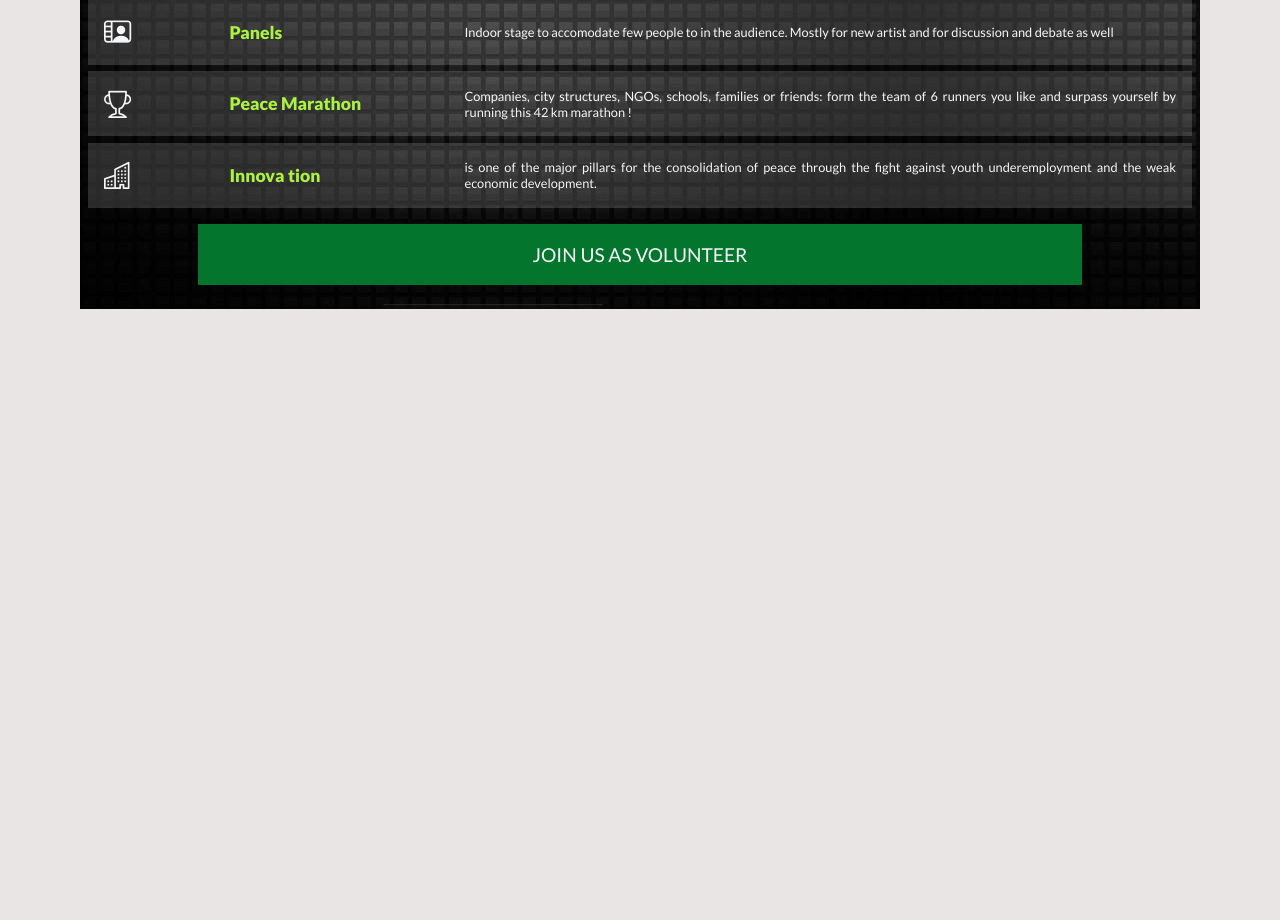
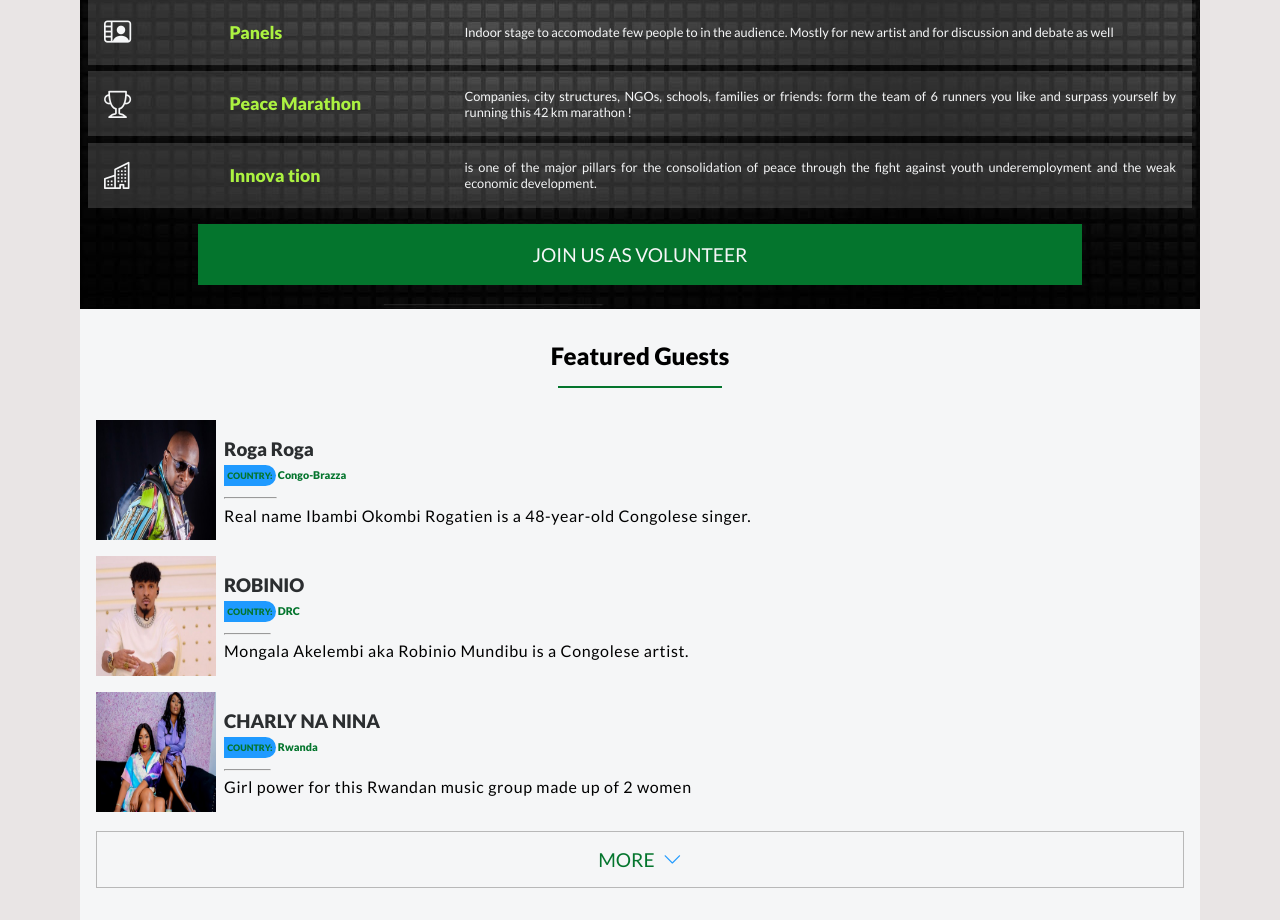
Before and after one commit to Bateyjosue/amani-fest, a plain HTML site: page index.html in a window 1280 px wide. Shown: the part 571-1491 px from the top of the page. Before the commit the page ends 880 px from the top, so only its background shows below. Drawn offline with nearby package versions, Linux system fonts and the light colour scheme.

Commit message:
Milestone 2: Add Featured Guest Section

```diff
--- a/index.html
+++ b/index.html
@@ -124,6 +124,62 @@
         Join Us as Volunteer
       </button>
     </section>
+    <section class="guest">
+      <h2>
+        Featured Guests
+        <div class="hr"></div>
+      </h2>
+      <ul>
+        <li>
+          <div class="img-card">
+            <img class="profile" src="images/roga.jpg" alt="" height="120" width="120">
+          </div>
+          <div class="body-card">
+            <h3>Roga Roga</h3>
+            <h6>
+              <small>COUNTRY:</small> Congo-Brazza
+            </h6>
+            <hr>
+            <p>
+              Real name Ibambi Okombi Rogatien is a 48-year-old Congolese singer.
+            </p>
+          </div>
+        </li>
+        <li>
+          <div class="img-card">
+            <img class="profile" src="images/robi.jpg" alt="" height="120" width="120">
+          </div>
+          <div class="body-card">
+            <h3>ROBINIO</h3>
+            <h6>
+              <small>COUNTRY:</small> DRC
+            </h6>
+            <hr>
+            <p>
+              Mongala Akelembi aka Robinio Mundibu is a Congolese artist.
+            </p>
+          </div>
+        </li>
+        <li>
+          <div class="img-card">
+            <img class="profile" src="images/nina.jpg" alt="" height="120" width="120">
+          </div>
+          <div class="body-card">
+            <h3>CHARLY NA NINA</h3>
+            <h6>
+              <small>COUNTRY:</small> Rwanda
+            </h6>
+            <hr>
+            <p>
+              Girl power for this Rwandan music group made up of 2 women
+            </p>
+          </div>
+        </li>
+      </ul>
+      <button type="button">
+        More <i class="bi bi-chevron-down"></i>
+      </button>
+    </section>
     <script src="js/apps.js"></script>
   </body>
 </html>
--- a/style/style.scss
+++ b/style/style.scss
@@ -160,6 +160,97 @@ header {
   }
 }
 
+.hr {
+  border-top: 2px solid var(--primary);
+  width: 15%;
+  display: flex;
+  margin:1rem auto;
+  padding: 0rem 0rem;
+  font-weight: 200;
+}
+
+.guest {
+  background: var(--white);
+  padding: 1rem;
+
+  h2 {
+    text-align: center;
+    padding: 1rem 0rem;
+
+    div {
+      border-top: 2px solid var(--primary);
+      width: 15%;
+      display: flex;
+      margin:1rem auto;
+      padding: 0rem 0rem;
+      font-weight: 200;
+    }
+  }
+
+  ul {
+    li {
+      display: flex;
+      gap: 0.5rem;
+      align-items: center;
+      margin-bottom: 0.8rem;
+
+      .img-card {
+        .profile {
+          z-index: 1;
+        }
+      }
+
+      h3 {
+        color: var(--dark);
+        padding: 0rem 0rem .5rem;
+        font-weight: 600;
+      }
+
+      h6 {
+        color: var(--primary);
+        margin: 0rem 0rem .5rem;
+
+        small {
+          background: var(--lb-color);
+          padding: .3rem .2rem;
+          border-radius:0rem 0.9rem 0.9rem 0rem;
+        }
+      }
+
+      hr {
+        width: 10%;
+        margin: 1rem 0rem 0rem;
+      }
+
+      p {
+        text-align: justify;
+        font-weight: 200;
+        letter-spacing: 0.04rem;
+        font-size: 1rem;
+        margin-top: .4rem;
+
+      }
+    }
+  }
+
+  button {
+    border: 1px var(--gray) solid;
+    width:100%;
+    margin: 1rem auto;
+    padding: 1rem 0rem;
+    display: flex;
+    justify-content: center;
+    color: var(--primary);
+    font-size: 1.2em;
+    text-transform: uppercase;
+    background: var(--white);
+    i {
+      margin-left: 0.5rem;
+      color: var(--lb-color);
+    }
+  }
+}
+
 // Desktop Version
 
 @media screen and (min-width: 768px) {
```
Also changed, not shown: images/banner.jpg (added), images/nina.jpg (added), images/robi.jpg (added), images/roga.jpg (added), style/style.css, 1 other file.
